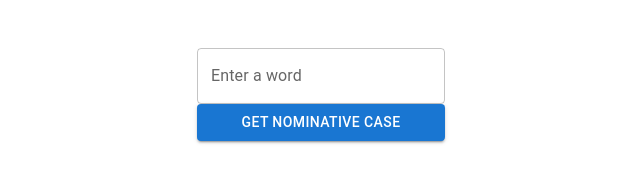
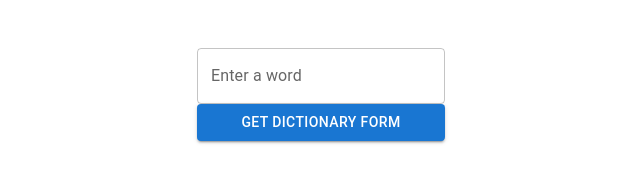
Before and after one commit to ochertkova/case-wizard, a React (Create React App) app: page / in a window 1280 px wide. Shown: the top 194 px of the page, without its empty margins (319-959 px from the left). Built offline with nearby package versions, Linux system fonts and the light colour scheme.

Commit message:
Change "nominative case" to "dictionary form"

```diff
--- a/src/App.tsx
+++ b/src/App.tsx
@@ -45,7 +45,7 @@ function App() {
             ></TextField>
           </FormControl>
           <Button variant="contained" type="submit">
-            Get nominative case
+            Get dictionary form
           </Button>
         </Stack>
       </Box>
--- a/src/components/WordInfo/WordInfo.tsx
+++ b/src/components/WordInfo/WordInfo.tsx
@@ -10,7 +10,7 @@ const getWordType = (wordTypeCode: String) => {
 };
 
 interface WordInfoProps {
-  word: WordDef
+  word: WordDef;
 }
 
 const WordInfo = ({ word }: WordInfoProps) => {
@@ -18,7 +18,7 @@ const WordInfo = ({ word }: WordInfoProps) => {
   return (
     <Box padding={3}>
       <Stack>
-        <Typography>Nominative case : {word.nominative}</Typography>
+        <Typography>Dictionary form : {word.dictionary_form}</Typography>
         <Typography>Type of Word (Finnish): {word.type_finnish}</Typography>
         <Typography>Type of Word (Common): {commonWordType}</Typography>
         <Typography>Case: {word.case}</Typography>
--- a/src/types/index.d.ts
+++ b/src/types/index.d.ts
@@ -1,6 +1,6 @@
 type WordDef = {
   type_finnish: string;
-  nominative: string;
+  dictionary_form: string;
   word_type: string;
   case: Case;
 };
--- a/words.json
+++ b/words.json
@@ -1,7 +1,7 @@
 {
   "helpoimpaa": {
     "type_finnish": "name (nominityyppi)",
-    "nominative": "helppo",
+    "dictionary_form": "helppo",
     "word_type": "ADJ",
     "case": "PARTITIVE"
   },
```
Also changed, not shown: 1 other file (tests, documents, lock files or other folders).
